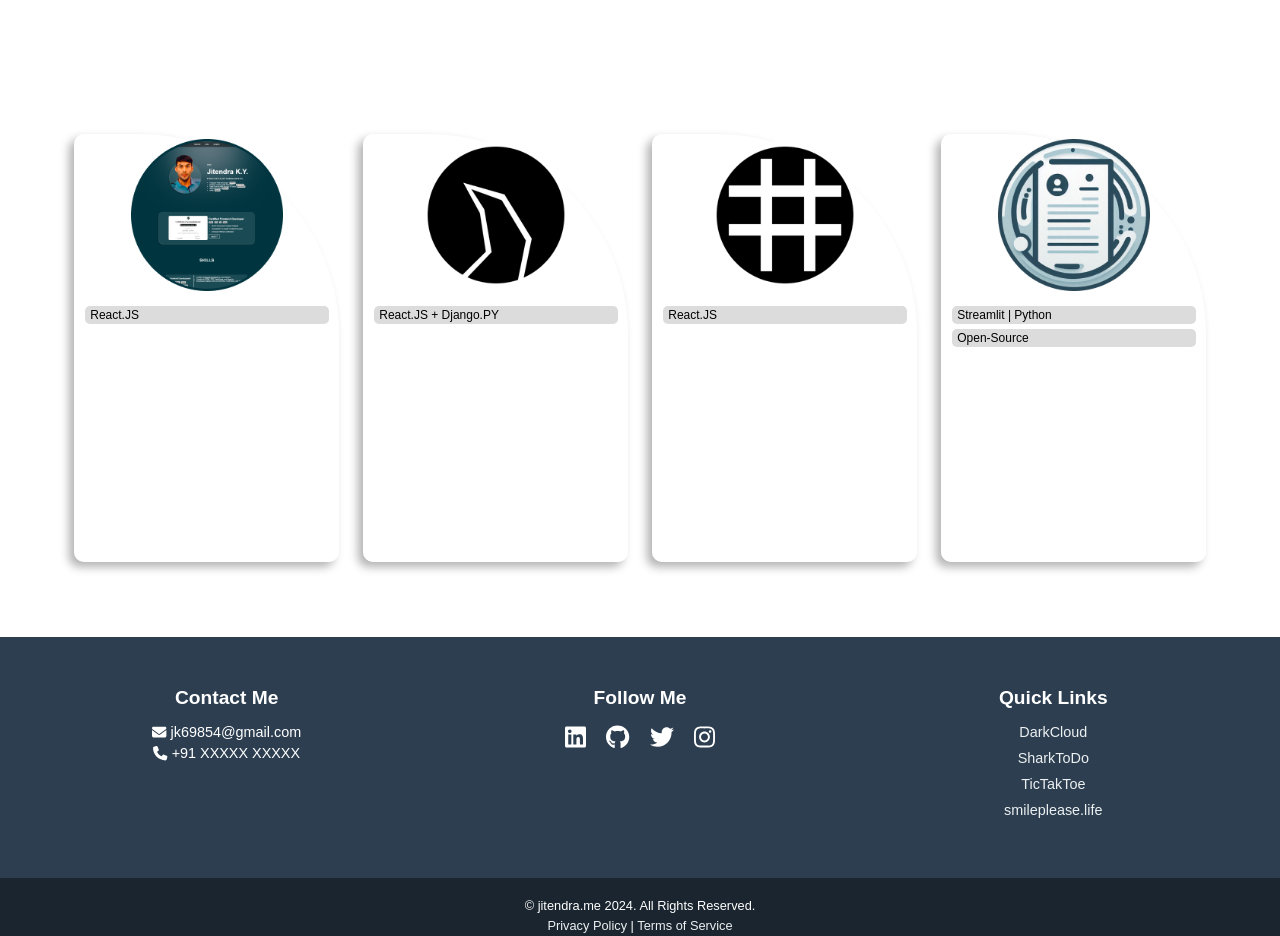
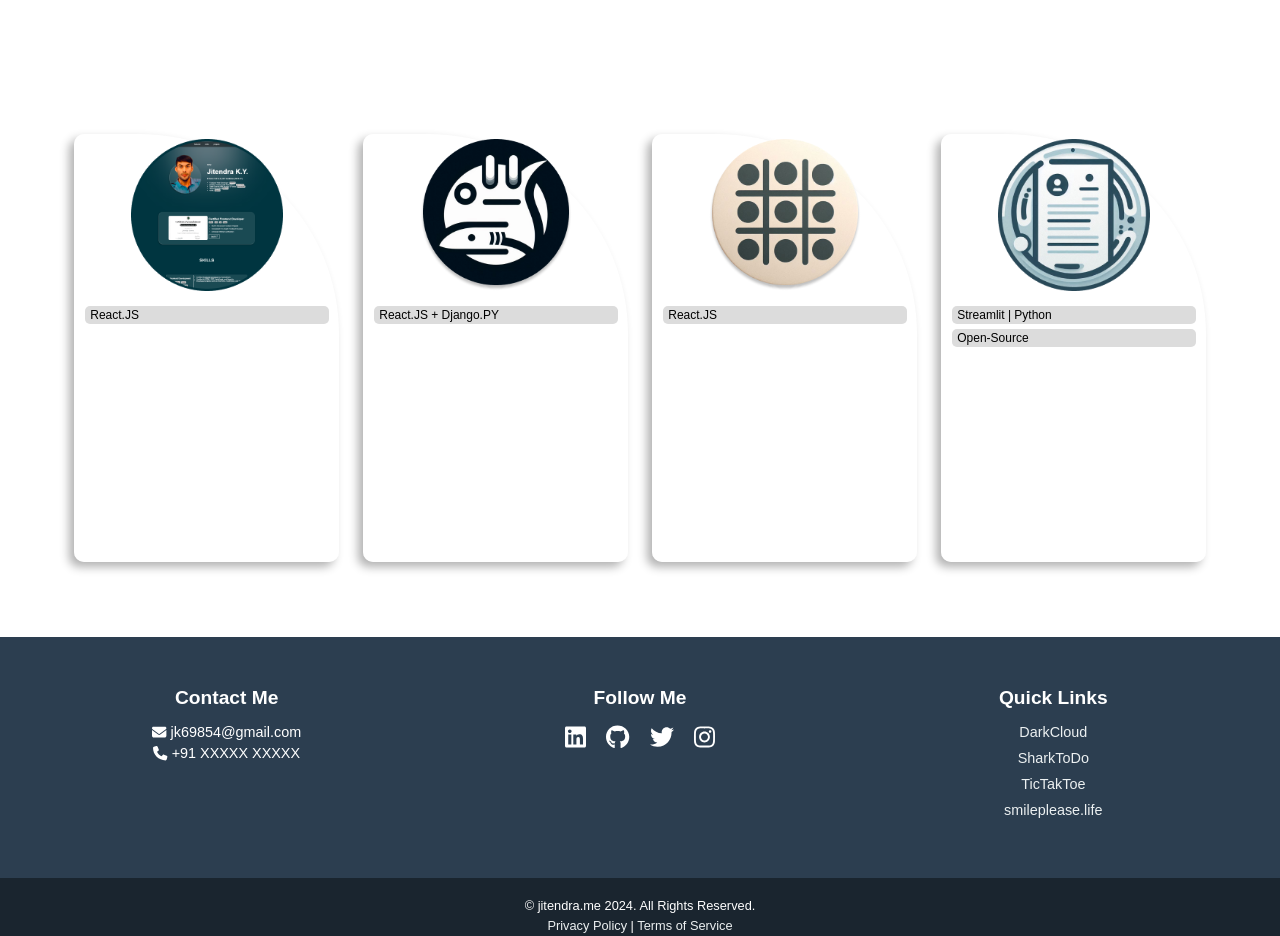
Before and after one commit to jitendra-ky/facetick, a React (Create React App) app: page / in a window 1280 px wide. Shown: the part 2180-3116 px from the top of the page. Built offline with nearby package versions, Linux system fonts and the light colour scheme.

Commit message:
shartodo and ticktaktoe icon changed

```diff
--- a/src/components/Projects.jsx
+++ b/src/components/Projects.jsx
@@ -26,7 +26,7 @@ const portfolio = (
 const sharktodo = (
     <div className="card_container glass">
         <div className="card-head">
-            <img src="static/icons/sharktodo.png" alt="sharktodo logo" className="card_img" />
+            <img src="static/icons/sharktodo2.png" alt="sharktodo logo" className="card_img" />
         </div>
         <div className="card-body">
             <div className="card-body-top">
@@ -46,7 +46,7 @@ const sharktodo = (
 const tictaktoe = (
     <div className="card_container glass">
         <div className="card-head">
-            <img src="static/icons/tictaktoe.png" alt="tic-tak-toe logo" className="card_img" />
+            <img src="static/icons/tictaktoe2.png" alt="tic-tak-toe logo" className="card_img" />
         </div>
         <div className="card-body">
             <div className="card-body-top">
```
Also changed, not shown: public/static/icons/sharktodo2.png (added), public/static/icons/tictaktoe2.png (added).
